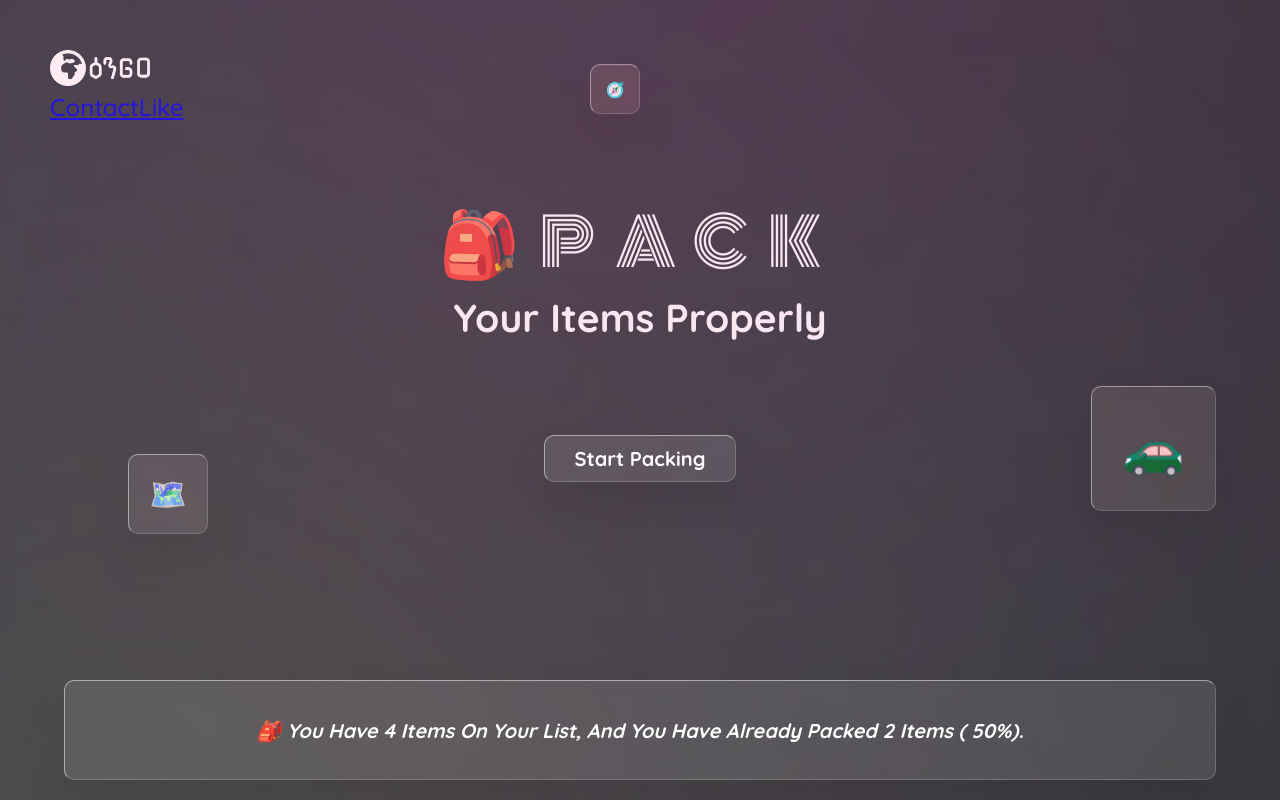
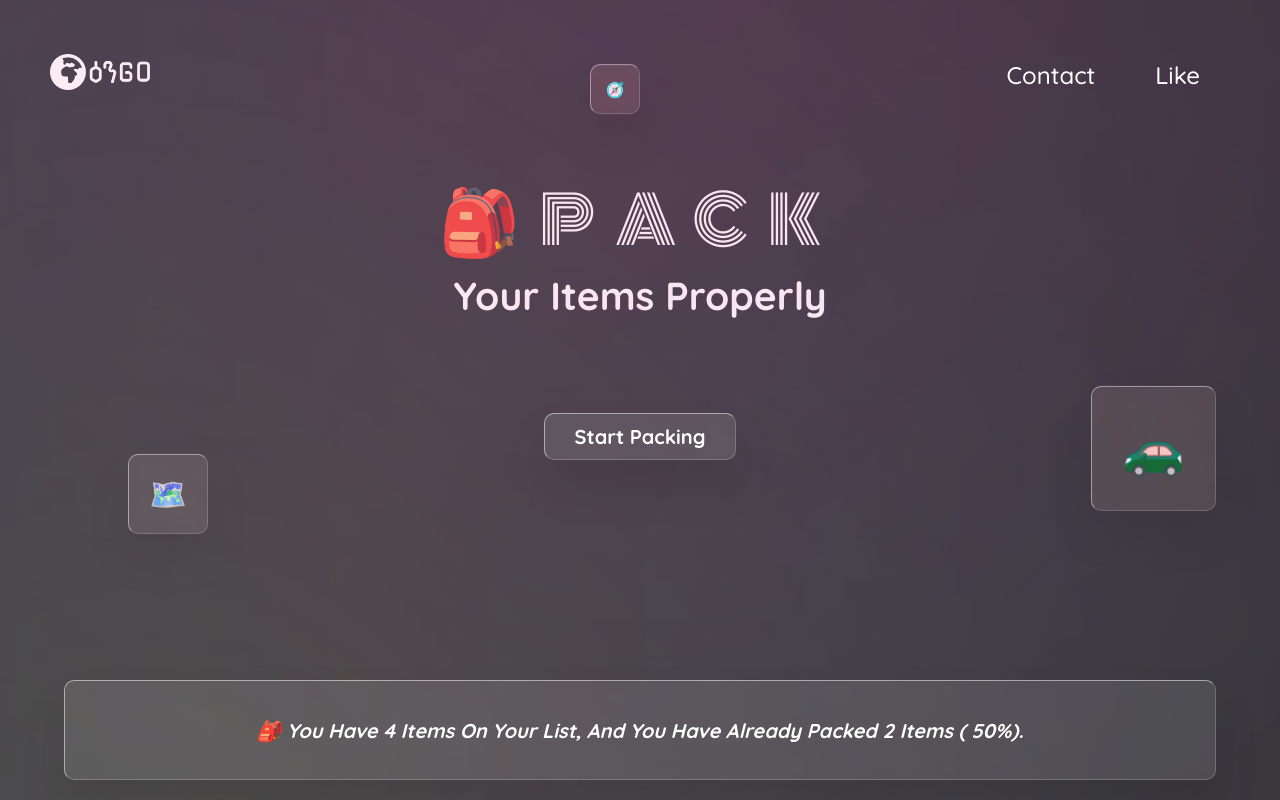
Before and after one commit to sgc93/enGO, a React (Create React App) app: page / in a window 1280 px wide. Shown: the top 800 px of the page. Built offline with nearby package versions, Linux system fonts and the light colour scheme; the HTML template or start-up script is replaced by a standard one.

Commit message:
style navigation with animation

```diff
--- a/src/index.css
+++ b/src/index.css
@@ -147,12 +147,72 @@ body::-webkit-scrollbar-track {
 	gap: 7rem;
 }
 
+.header__nav {
+	display: flex;
+	align-items: center;
+	justify-content: space-between;
+}
+
 .logo {
 	width: 10rem;
 }
 
 .logo img {
 	width: 100%;
+}
+
+.nav {
+	display: flex;
+}
+
+.nav a {
+	text-decoration: none;
+	color: white;
+	margin: 0rem 2rem;
+	padding: 1rem;
+
+	position: relative;
+}
+
+.nav a::before {
+	content: "";
+	position: absolute;
+	top: 0;
+	left: 0;
+	width: 100%;
+	background-color: rgba(242, 5, 88, 0.88);
+
+	z-index: -1;
+
+	transition: transform 0.5s;
+	transform-origin: 0 0;
+	transition-timing-function: cubic-bezier(0.075, 0.82, 0.165, 1);
+
+	transform: scaleX(0);
+}
+
+.nav .like::before {
+	border-radius: 1rem;
+	height: 100%;
+	clip-path: polygon(25% 0, 52% 25%, 75% 0, 100% 35%, 50% 100%, 0 35%);
+}
+
+.nav .contact::before {
+	border-radius: 1rem;
+	height: 100%;
+	clip-path: polygon(
+		0% 0%,
+		100% 0%,
+		100% 85%,
+		75% 85%,
+		75% 100%,
+		50% 85%,
+		0% 85%
+	);
+}
+
+.nav a:hover::before {
+	transform: scaleX(1);
 }
 
 .header__content {
@@ -387,9 +447,6 @@ input[type="checkbox"] {
 @media screen and (max-width: 1050) {
 }
 
-@media screen and (max-width: 1050) {
-}
-
 @media screen and (max-width: 650px) {
 	.header__content-title h1 {
 		font-size: 6rem;
```
